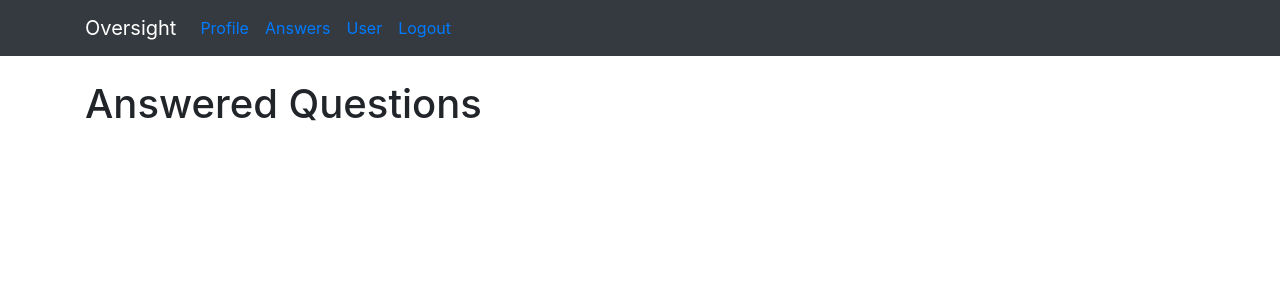
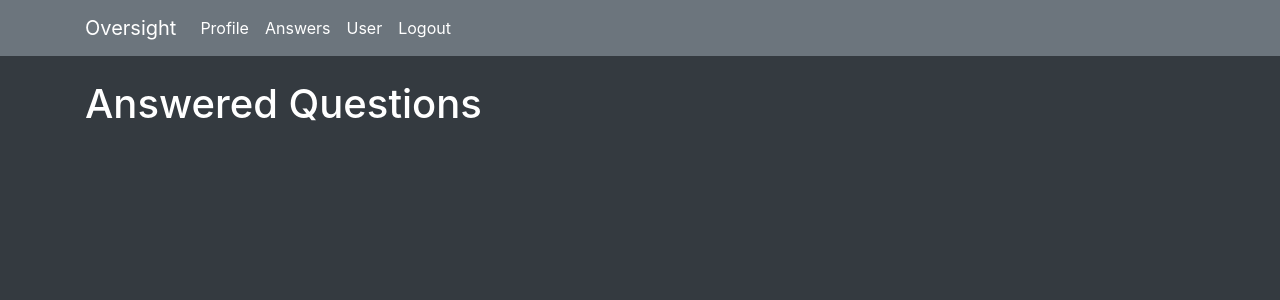
Before and after one commit to data-88/CYBERSITE, a Flask app: page / in a window 1280 px wide. Shown: the top 300 px of the page. Run offline with Flask 2, Linux system fonts and the light colour scheme; the visitor is signed in with stand-in values (Sample User, id 1); data comes from the database, SQL or seed files in the repository; data that the repository does not hold is empty; some libraries are stand-ins or nearby versions.

Commit message:
newer dark colors and white navbar text

```diff
--- a/flaskqa/templates/answers.html
+++ b/flaskqa/templates/answers.html
@@ -2,14 +2,14 @@
 {% block title %}Oversight{% endblock %}
 
 {% block content %}
-      <div class="page-header">
+      <div class="page-header text-white">
         <h1>Answered Questions</h1>
       </div>
       <div class="row">
         <div class="col-lg-12">
           <div class="list-group">
             {% for question in questions %}
-              <a href="{{ url_for('main.question', question_id=question.id) }}" class="list-group-item p-3 mb-2 bg-light text-dark">
+              <a href="{{ url_for('main.question', question_id=question.id) }}" class="list-group-item p-3 mb-2 bg-secondary text-white">
                 <h4 class="list-group-item-heading">{{ question.question }}</h4>
                 <p class="list-group-item-text">Asked by: {{ question.asker.name }}</p>
                 <p class="list-group-item-text">Answered by: {{ question.expert.name }}</p>
--- a/flaskqa/templates/base.html
+++ b/flaskqa/templates/base.html
@@ -13,9 +13,9 @@
     <link rel="shortcut icon" sizes="32x32" href="{{ url_for('static', filename='favicon.ico') }}">
   </head>
 
-  <body>
+  <body class="bg-dark">
 
-        <nav class="navbar navbar-expand-md navbar-dark bg-dark mb-4">
+        <nav class="navbar navbar-expand-md navbar-dark bg-secondary mb-4">
       <div class="container">
         <div class="navbar-header">
         <a class="navbar-brand" href="#">Oversight</a>
@@ -26,26 +26,26 @@
         <div class="collapse navbar-collapse" id="navbarNav">
           <ul class="navbar-nav">
             {% if current_user.is_authenticated %}
-              <li class="nav-link"><a href="{{ url_for('main.chart') }}">Profile </a></li>
+              <li class="nav-link"><a class="text-white" href="{{ url_for('main.chart') }}">Profile </a></li>
             {% endif %}
             {% if current_user.is_authenticated and current_user.expert %}
-              <li class="nav-link"><a href="{{ url_for('main.unanswered') }}">Questions</a></li>
+              <li class="nav-link"><a class="text-white" href="{{ url_for('main.unanswered') }}">Questions</a></li>
             {% endif %}
             {% if current_user.is_authenticated %}
-              <li class="nav-link"><a href="{{ url_for('main.index') }}">Answers</a></li>
+              <li class="nav-link"><a class="text-white" href="{{ url_for('main.index') }}">Answers</a></li>
             {% endif %}
             {% if not current_user.is_authenticated %}
-              <li class="nav-link"><a href="{{ url_for('auth.login') }}">Login</a></li>
-              <li class="nav-link"><a href="{{ url_for('auth.register') }}">Register</a></li>
+              <li class="nav-link"><a class="text-white" href="{{ url_for('auth.login') }}">Login</a></li>
+              <li class="nav-link"><a class="text-white" href="{{ url_for('auth.register') }}">Register</a></li>
             {% endif %}
             <!-- {% if current_user.is_authenticated %}
             <li><a href="{{ url_for('main.ask') }}">Ask Question</a></li>
             {% endif %} -->
             {% if current_user.is_authenticated and current_user.admin %}
-              <li class="nav-link"><a href="{{ url_for('main.users') }}">User</a></li>
+              <li class="nav-link"><a class="text-white" href="{{ url_for('main.users') }}">User</a></li>
             {% endif %}
             {% if current_user.is_authenticated %}
-              <li class="nav-link"><a href="{{ url_for('auth.logout') }}">Logout</a></li>
+              <li class="nav-link"><a class="text-white" href="{{ url_for('auth.logout') }}">Logout</a></li>
             {% endif %}
           </ul>
         </div>
--- a/flaskqa/templates/chart.html
+++ b/flaskqa/templates/chart.html
@@ -14,7 +14,7 @@ var myChart = new Chart(ctx, {
             label: 'Average',
             data: [{% for value in values -%}{{ value }},{% endfor -%}],
             backgroundColor: [
-                'rgba(0, 176, 240, 0.2)',
+                'rgba(0, 176, 240, 0.4)',
                 'rgba(, 176, 140, 0.2)',
                 'rgba(255, 106, 86, 0.2)',
                 'rgba(75, 192, 192, 0.2)',
@@ -37,11 +37,11 @@ var myChart = new Chart(ctx, {
     options: {
         scale: {
             pointLabels: {
-                fontSize: 20
+                fontSize: 14
             },
             gridLines: {
                 color: 'rgba(201, 201, 201, 0.1)',
-                lineWidth: 2
+                lineWidth: 2.2
             },
             ticks: {
                 beginAtZero: true,
--- a/flaskqa/templates/login.html
+++ b/flaskqa/templates/login.html
@@ -2,6 +2,7 @@
 {% block title %}Login{% endblock %}
 
 {% block content %}
+<div class="jumbotron">
       <div class="page-header">
         <h1>Login</h1>
       </div>
@@ -33,4 +34,5 @@
           </div>
         </div>
       </div>
+    </div>
 {% endblock %}
--- a/flaskqa/templates/register.html
+++ b/flaskqa/templates/register.html
@@ -2,6 +2,7 @@
 {% block title %}Register{% endblock %}
 
 {% block content %}
+<div class="jumbotron">
 <div class="page-header">
         <h1>Register</h1>
       </div>
@@ -31,4 +32,5 @@
               </form>
             </div>
           </div>
+        </div>
 {% endblock %}
--- a/flaskqa/templates/unanswered.html
+++ b/flaskqa/templates/unanswered.html
@@ -2,14 +2,14 @@
 {% block title %}Unaswered Questions{% endblock %}
 
 {% block content %}
-<div class="page-header">
+<div class="page-header text-white">
         <h1>Questions For You</h1>
       </div>
       <div class="row">
         <div class="col-lg-12">
           <div class="list-group">
               {% for question in unanswered_questions %}
-                <a href="{{ url_for('main.answer', question_id=question.id) }}" class="list-group-item p-3 mb-2 bg-light text-dark">
+                <a href="{{ url_for('main.answer', question_id=question.id) }}" class="list-group-item p-3 mb-2 bg-secondary text-white">
                   <h4 class="list-group-item-heading">{{ question.question }}</h4>
                   <p class="list-group-item-text">Asked by: {{ question.asker.name }}</p>
                 </a>
```
Also changed, not shown: flaskqa/templates/question.html (+8 -8 lines).
